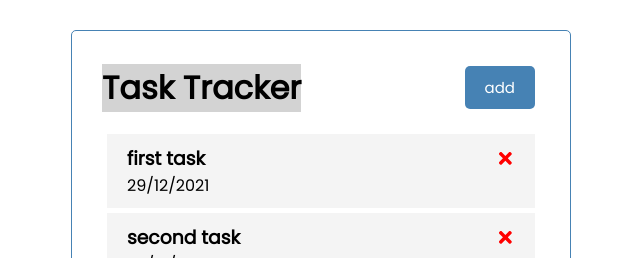
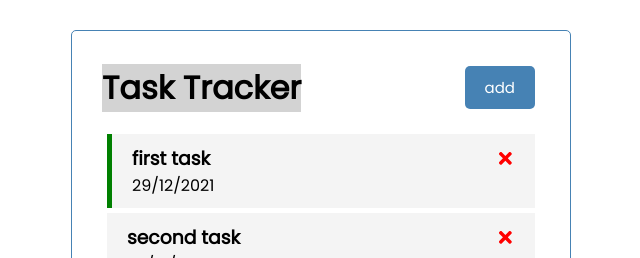
Before and after one commit to sodes-proxy/MERNStack-learning, a React (Create React App) app in the folder react-learning/: page / in a window 1280 px wide. Shown: the top 258 px of the page, without its empty margins (319-959 px from the left). Built offline with nearby package versions, Linux system fonts and the light colour scheme.

Commit message:
conditional styling

```diff
--- a/react-learning/src/App.js
+++ b/react-learning/src/App.js
@@ -8,13 +8,16 @@ const App=()=> {
 ])
 //delete Task
 const delTask=(id) =>{
-  setTasks(tasks.filter((task)=>task.id !==id));
-  tasks.pop(id);
+  setTasks(tasks.filter((task)=>task.id !==id))
+}
+//Toggle Reminder
+const toggleReminder=(id)=>{
+  setTasks(tasks.map((task)=>task.id===id?{...task,reminder:!task.reminder}:task))
 }
   return (
     <div className="container">
       <Header/>
-      {tasks.length>0?<Tasks tasks={tasks} onDelete={delTask}/>:<h3>No task to show</h3>}
+      {tasks.length>0?<Tasks tasks={tasks} onDelete={delTask} onToggle={toggleReminder}/>:<h3>No task to show</h3>}
     </div>
   );
 }
--- a/react-learning/src/components/Task.js
+++ b/react-learning/src/components/Task.js
@@ -1,7 +1,7 @@
 import {FaTimes} from 'react-icons/fa'
-const Task = ({task,onDelete}) => {
+const Task = ({task,onDelete,onToggle}) => {
     return (
-        <div className="task">
+        <div className={`task ${task.reminder ? 'reminder':''}`} onDoubleClick={()=>onToggle(task.id)}>
             <h3>{task.text} <FaTimes style={fatimesStyle} onClick={()=>onDelete(task.id)}/></h3>
             <p>{task.day}</p>
         </div>
--- a/react-learning/src/components/Tasks.js
+++ b/react-learning/src/components/Tasks.js
@@ -1,8 +1,8 @@
 import Task from "./Task"
-const Tasks = ({tasks,onDelete}) => {
+const Tasks = ({tasks,onDelete,onToggle}) => {
     return (
         <>
-        {tasks.map((task)=>(<Task key={task.id} task={task} onDelete={onDelete}/>))}
+        {tasks.map((task)=>(<Task key={task.id} task={task} onDelete={onDelete} onToggle={onToggle}/>))}
         </>
     )
 }
```
